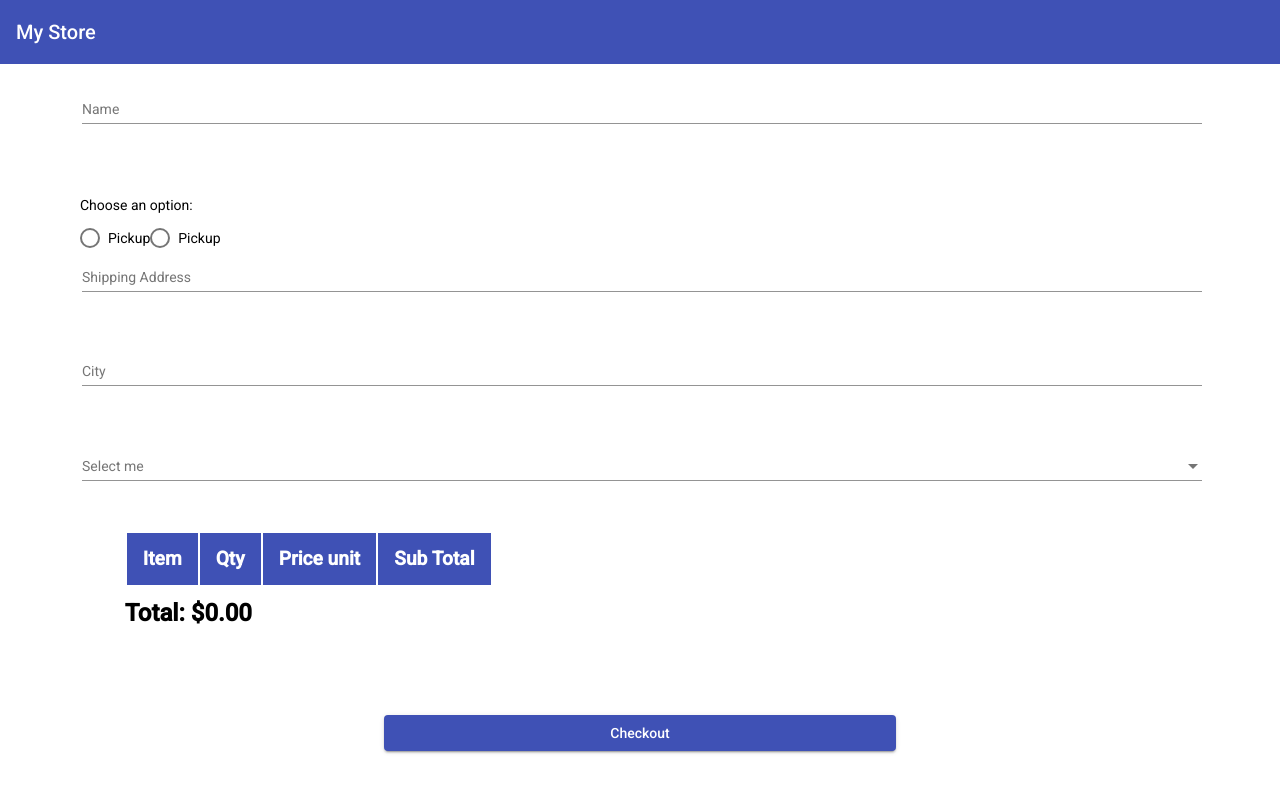
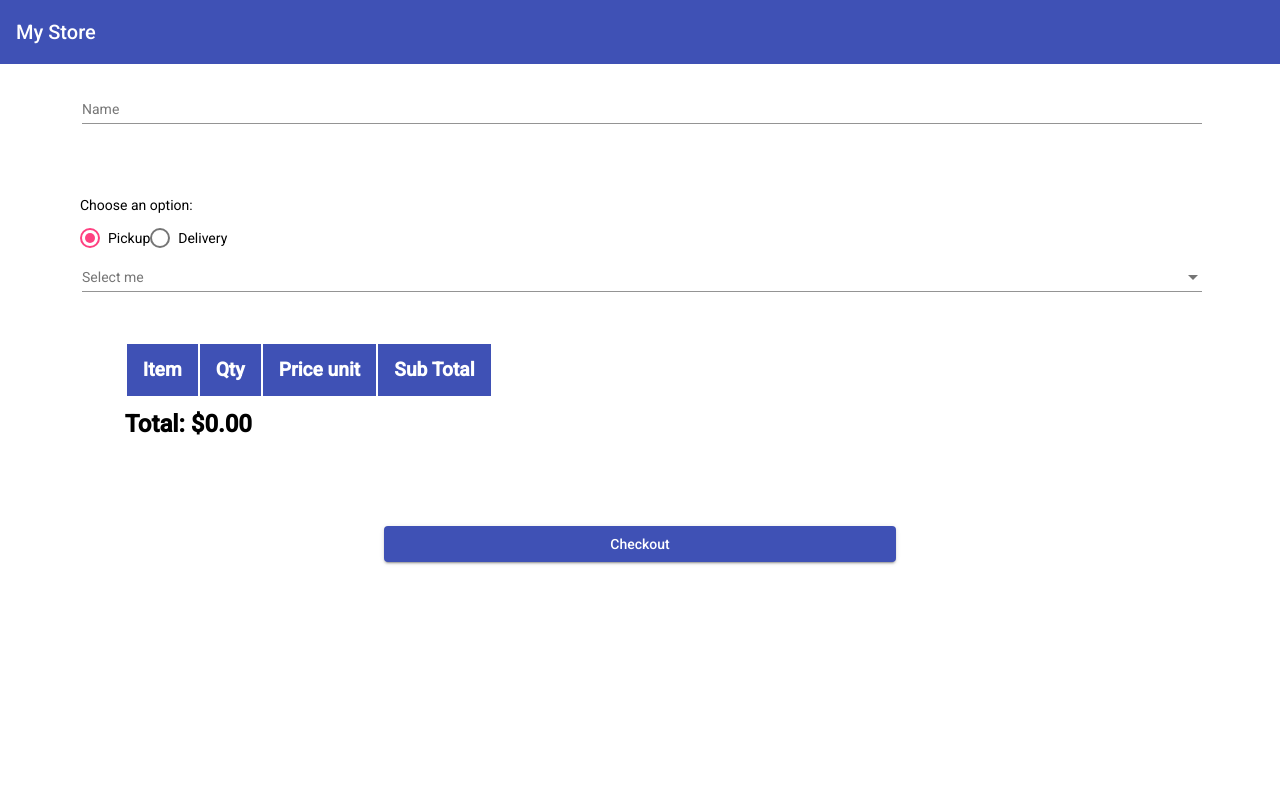
Before and after one commit to nobolaa/Shop-Angular12, an Angular app: page /checkout in a window 1280 px wide. Shown: the top 792 px of the page. Built offline with nearby package versions, Linux system fonts and the light colour scheme; data requests are answered from the project's data file.

Commit message:
Exercise 19:
Added log at checkout component (ts and html) to only view the stores
when pickup is selected. Aswell, to only ask about the adress and city
when the delivery option is selected.

Also, function getStores from checkout component is now a private
method.

```diff
--- a/src/app/pages/checkout/checkout.component.html
+++ b/src/app/pages/checkout/checkout.component.html
@@ -18,15 +18,17 @@
             <mat-radio-button
                 value="pickup"
                 (change)="onPickupOrDelivery(false)"
+                checked
                 >Pickup
             </mat-radio-button>
             <mat-radio-button value=""
                 value="delivery"
                 (change)="onPickupOrDelivery(true)"
-                >Pickup
+                >Delivery
             </mat-radio-button>
         </mat-radio-group>
 
+        <ng-container  *ngIf="isDelivery; else showStores">
             <mat-form-field class="form__element">
                 <input
                     matInput
@@ -36,7 +38,6 @@
                     #shippingAddress="ngModel"
                 />
             </mat-form-field>
-
             <mat-form-field class="form__element">
                 <input
                     matInput
@@ -46,7 +47,9 @@
                     #city="ngModel"
                 />
             </mat-form-field>
+        </ng-container>
 
+        <ng-template #showStores>
             <mat-form-field class="form__element">
                 <mat-label>Select me</mat-label>
                 <mat-select
@@ -60,6 +63,8 @@
                     >{{tienda.name}} - {{tienda.openingHours }}</mat-option>
                 </mat-select>
             </mat-form-field>
+        </ng-template>
+
 
         <app-details></app-details>
     </form>
--- a/src/app/pages/checkout/checkout.component.ts
+++ b/src/app/pages/checkout/checkout.component.ts
@@ -17,22 +17,24 @@ export class CheckoutComponent implements OnInit {
   }
 
   stores!: Store[];
+  isDelivery !: boolean;
 
   constructor(private dataSvc: DataService) { }
 
   ngOnInit(): void {
     this.getStores();
+    this.isDelivery = false;
   }
 
   onPickupOrDelivery(option : boolean): void{
-
+    this.isDelivery = option;
   }
 
   onSubmit():void{
 
   }
 
-  getStores(): void{
+  private getStores(): void{
     this.dataSvc.getStores()
       .pipe(
         tap((stores: Store[]) => this.stores = stores)
```
Lines whose indentation alone changed are shown as unchanged.
